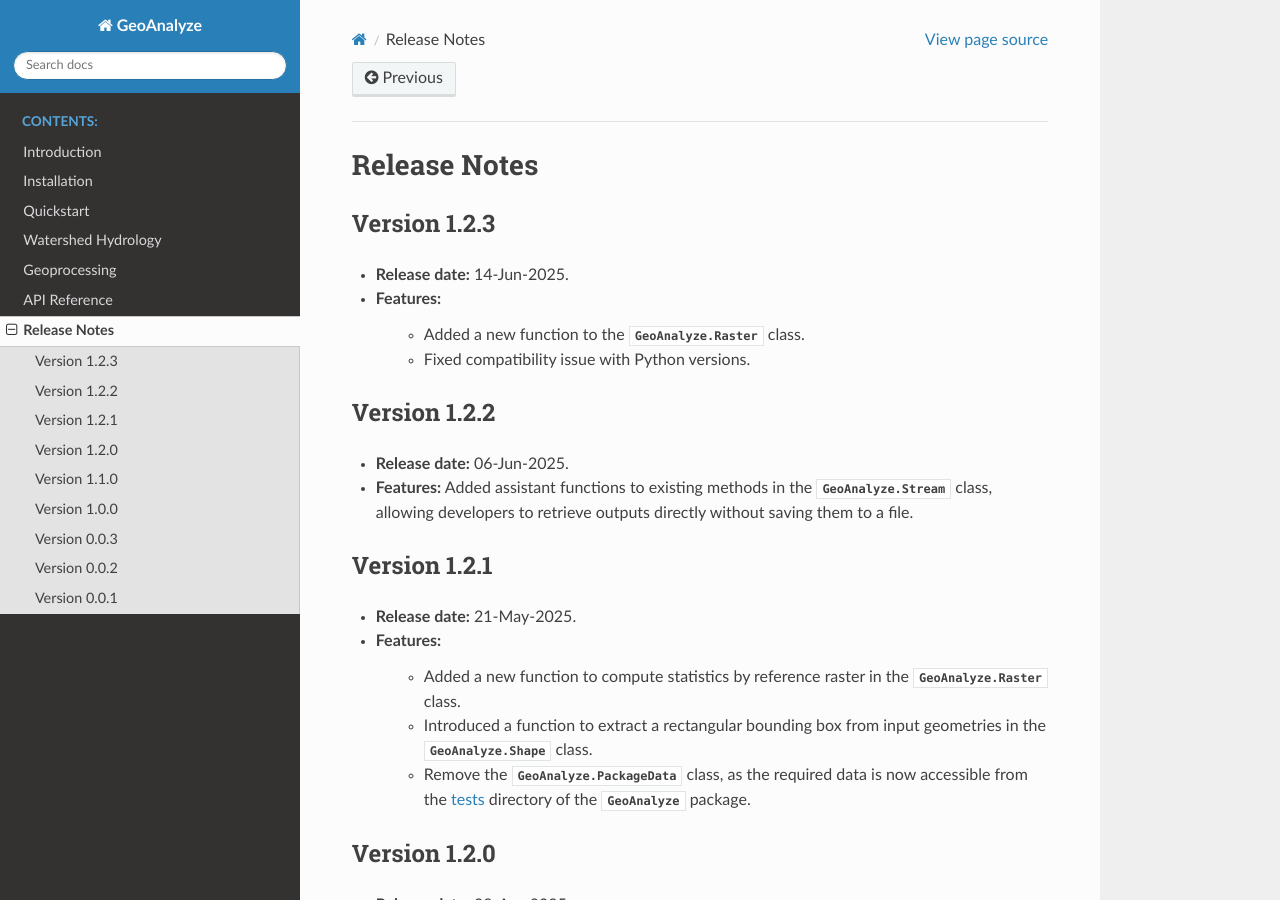
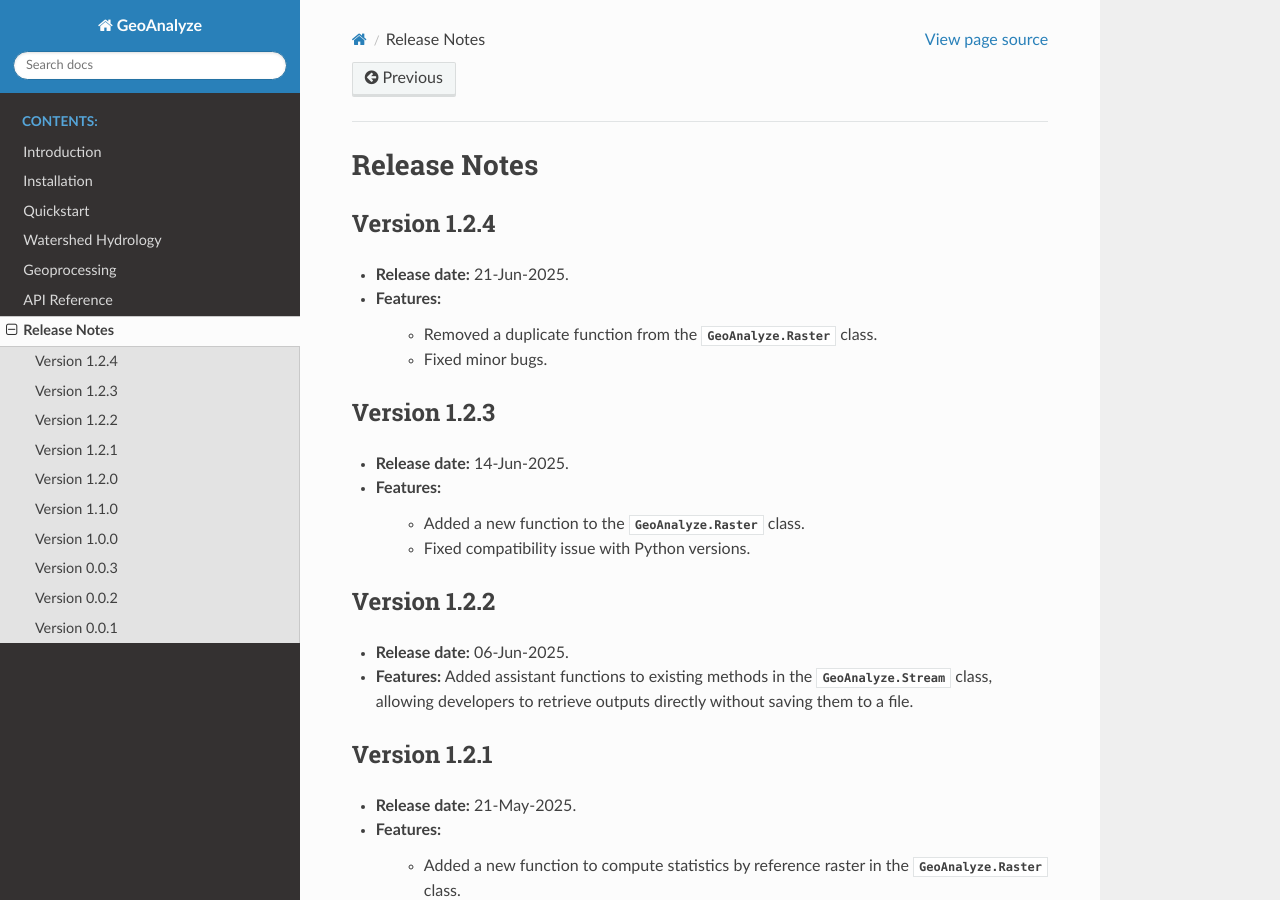
Before and after one commit to debpal/GeoAnalyze, a Sphinx documentation site: the page built from docs/changelog.rst, in a window 1280 px wide and 900 px high. Built offline with Sphinx 7.4.7 and the Read the Docs theme 3.1.0, drawn with Linux system fonts in a browser that asks for light colours.

Commit message:
update docs

```diff
--- a/docs/changelog.rst
+++ b/docs/changelog.rst
@@ -1,6 +1,16 @@
 ===============
 Release Notes
 ===============
+
+Version 1.2.4
+---------------
+
+* **Release date:** 21-Jun-2025.
+
+* **Features:**
+
+    * Removed a duplicate function from the :class:`GeoAnalyze.Raster` class.
+    * Fixed minor bugs.
 
 Version 1.2.3
 ---------------
```
